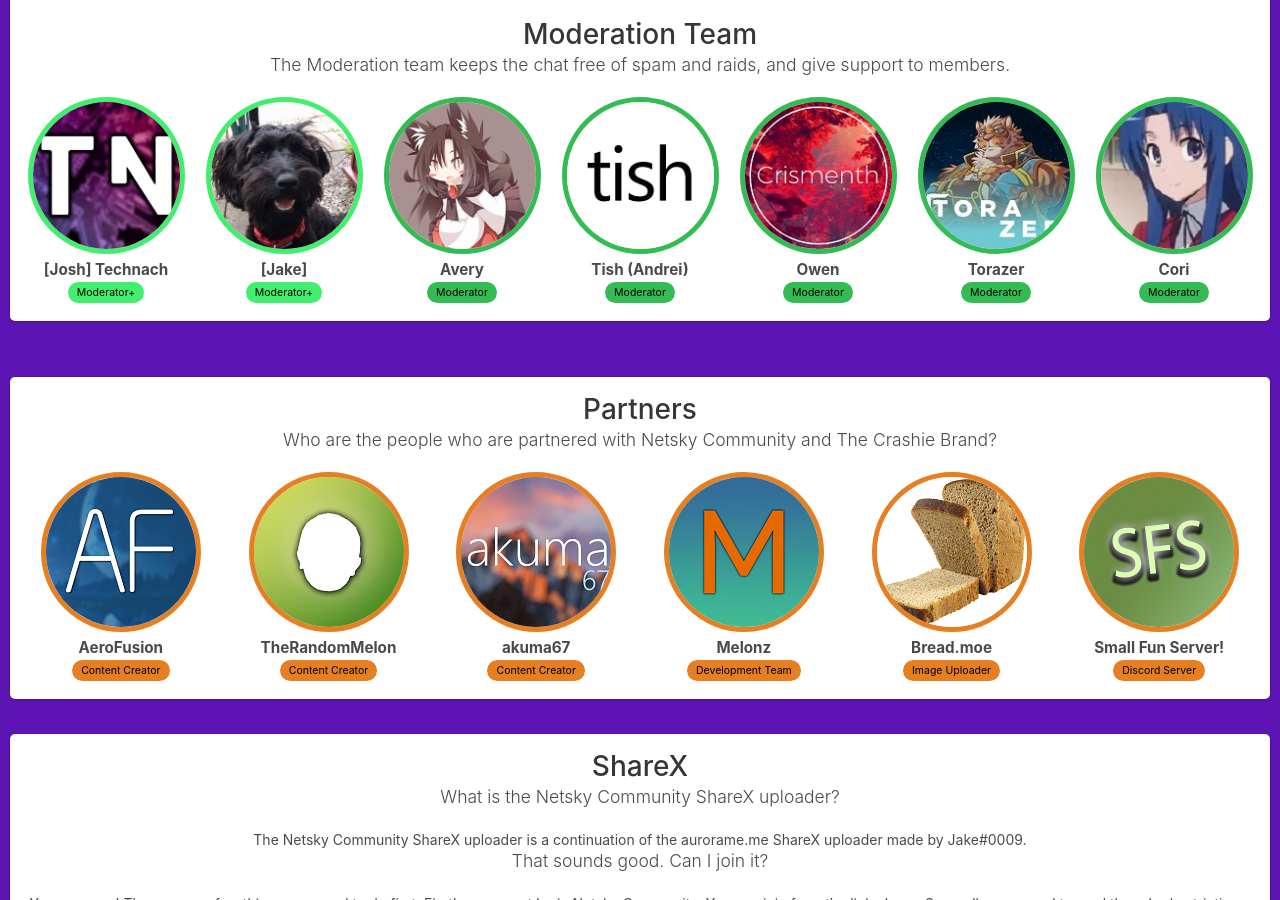
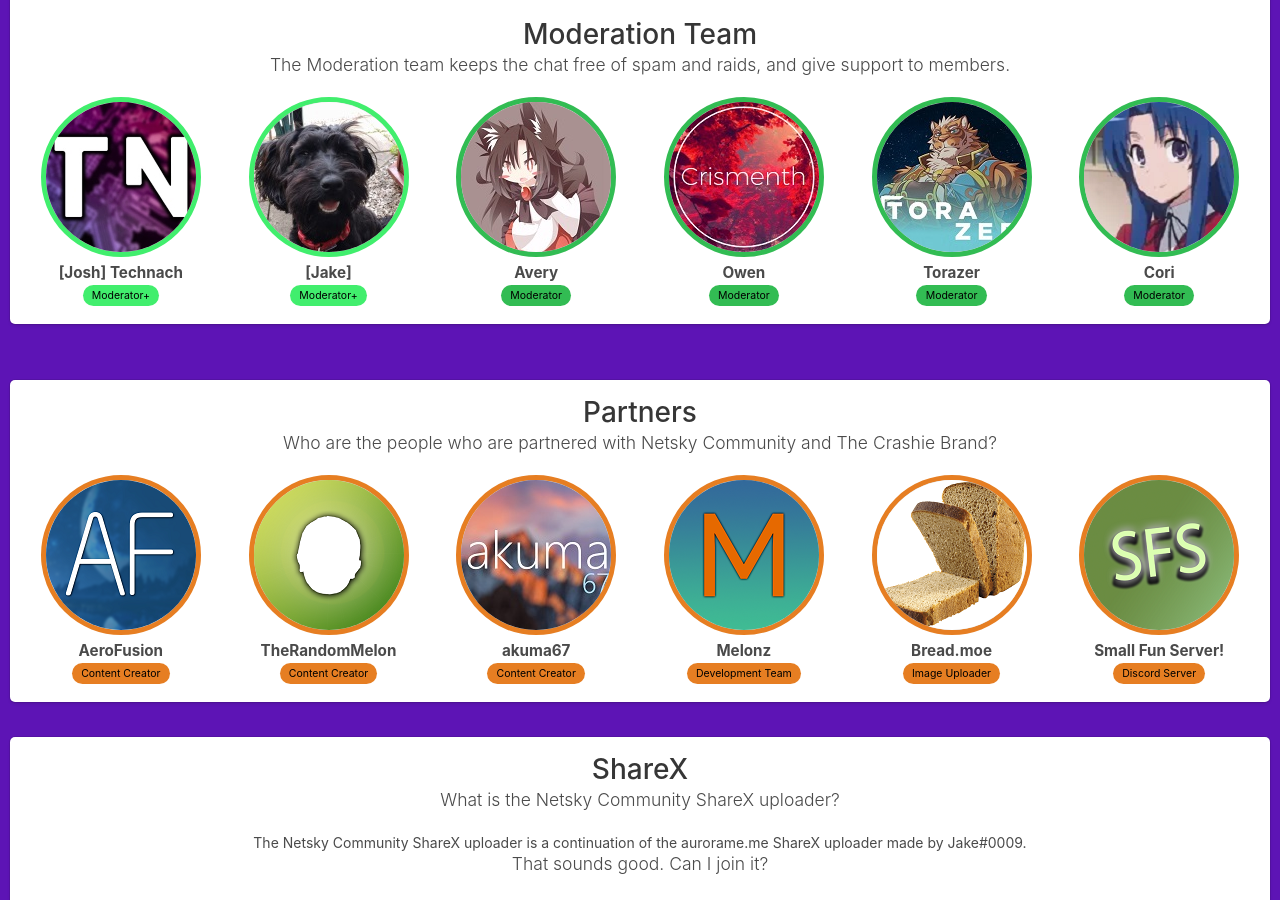
Before and after one commit to xwinbyte/NetskyWebsite, a Jekyll site: the page built from index.html, in a window 1280 px wide and 900 px high, scrolled down 1468 px. Built offline with Jekyll 4.4.1, drawn with Linux system fonts in a browser that asks for light colours; nearby versions of some CDN libraries.

Commit message:
Remove Tish

```diff
--- a/index.html
+++ b/index.html
@@ -100,11 +100,6 @@
 					</div>
 
 					<div class="column">
-						<a href="https://twitter.com/tishgq_" rel="noopener noreferrer" target="_blank"><img class="someone mod" src="/img/staff/tish.png"></a>
-						<h3>Tish (Andrei)</h3><span class="tag is-mod">Moderator</span>
-					</div>
-
-					<div class="column">
 						<a href="https://www.youtube.com/channel/UCR6HMayY3uKeznb8fepPMaA" rel="noopener noreferrer" target="_blank"><img class="someone mod" src="/img/staff/owen.jpg"></a>
 						<h3>Owen</h3><span class="tag is-mod">Moderator</span>
 					</div>
```
Also changed, not shown: img/staff/tish.png (deleted).
